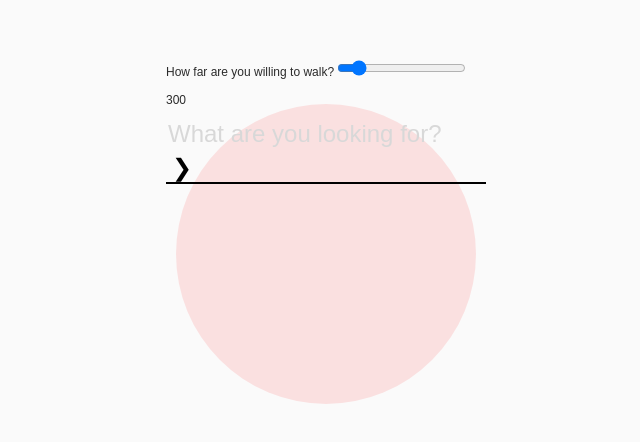
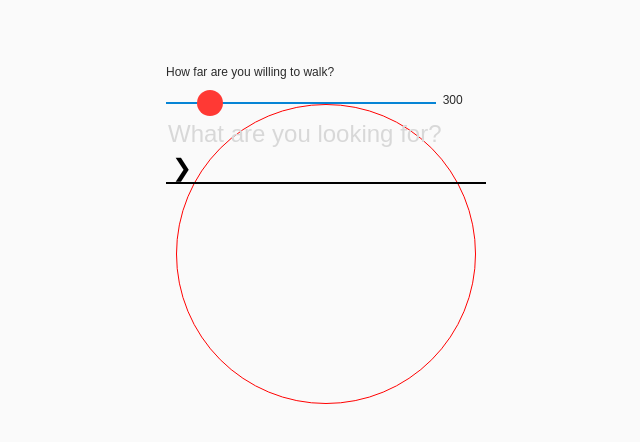
Before and after one commit to anothertompetty/london-edit, a website: page index.html in a window 1280 px wide. Shown: the part 146-588 px from the top of the page, without its empty margins (314-954 px from the left). Drawn offline with nearby package versions, Linux system fonts and the light colour scheme.

Commit message:
styling range input

```diff
--- a/app/scss/main.scss
+++ b/app/scss/main.scss
@@ -106,8 +106,39 @@ button:focus {
   left: 50%;
   transform: translate(-50%, -50%);
   text-align: center;
-  background-color: red;
+  border: 1px solid red;
   border-radius: 50%;
   z-index: -100;
-  opacity: 0.1;
 }
+
+// Input slider
+
+input[type="range"] {
+  -webkit-appearance: none !important; /* Reset default slider styles */
+  width: 270px;
+  height: 1px;
+  background-color: #0790E9;
+  border: 1px solid darken(#0790E9, 4%);
+  margin: auto;
+  transition: all 0.3s ease;
+
+    &:hover {
+      background-color: lighten(#0790E9, 5%);
+    }
+  }
+
+  // &:active + #rangevalue /*Here to do something to the value while moving the slider */
+
+
+input[type="range"]::-webkit-slider-thumb {
+  -webkit-appearance: none !important;
+  width: 26px;
+  height: 26px;
+  background-color: #FF3934;
+  border-radius: 30px;
+  transition: all 0.5s ease;
+
+  &:hover {
+    background-color: darken(#FF3934, 10%);
+  }
+}
--- a/index.html
+++ b/index.html
@@ -48,8 +48,8 @@
         document.querySelector('.radius__output').value = sliderValue;
         console.log(sliderValue)
         $('.circle').css({
-          'width' : sliderValue / 10 + 'px',
-          'height' : sliderValue / 10 + 'px',
+          'width' : sliderValue / 20 + 'px',
+          'height' : sliderValue / 20 + 'px',
           'top' : '50%',
           'left' : '50%',
           'transform' : 'translate(-50%, -50%)'
```
Also changed, not shown: build/css/app.min.css, 1 other file. Lines whose indentation alone changed are shown as unchanged.
